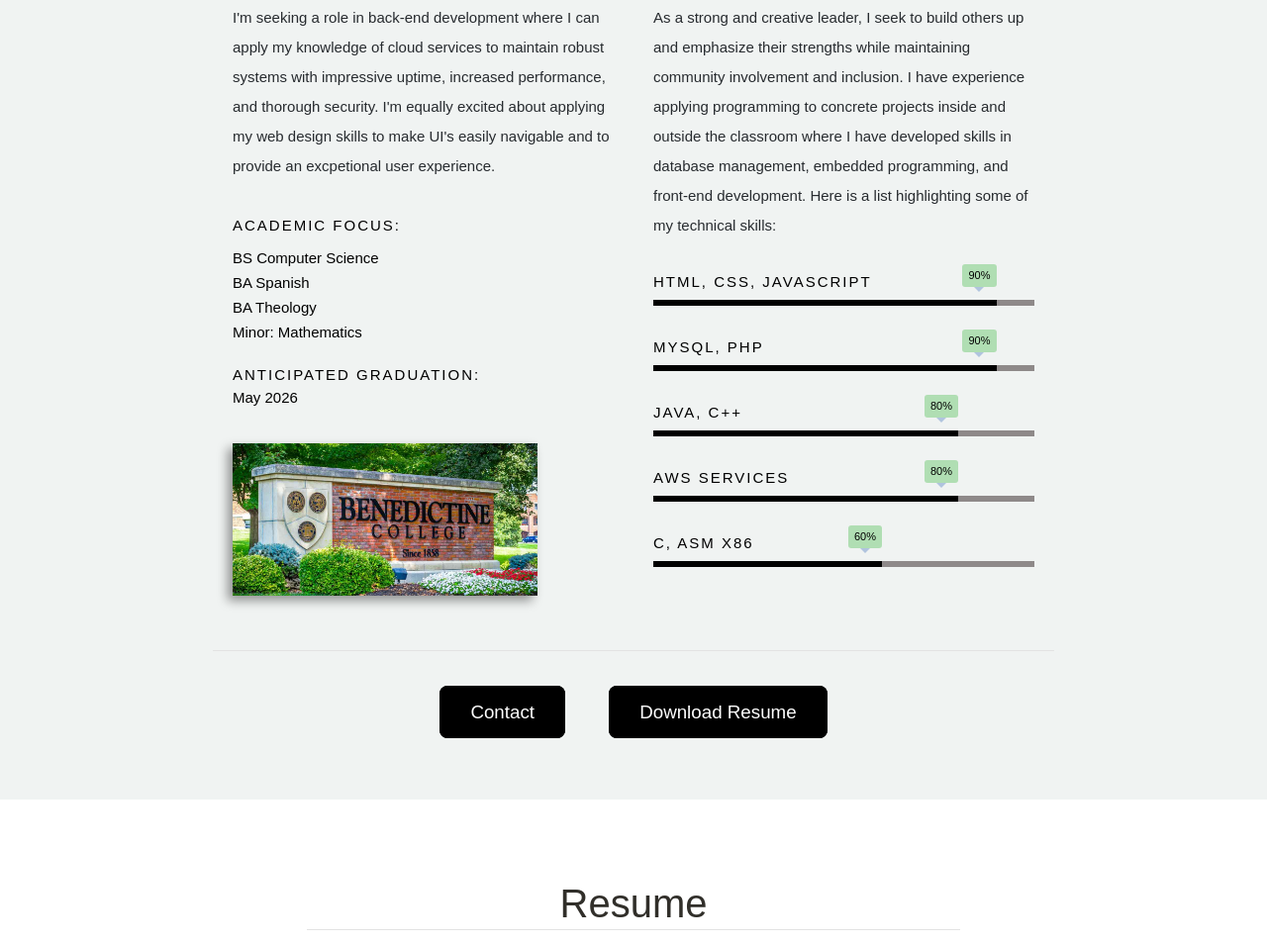
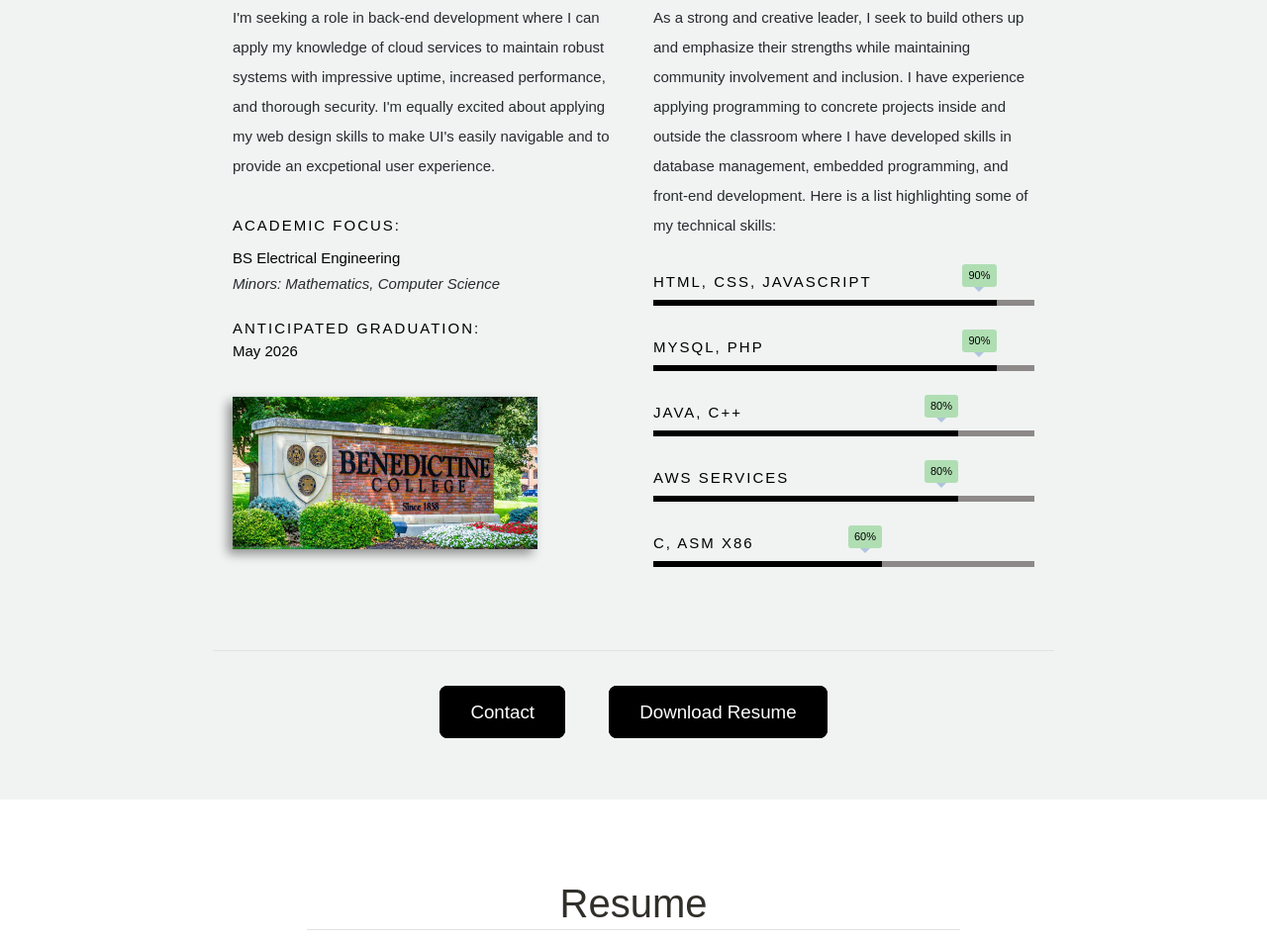
Before and after one commit to jmorr04/jmorr04.github.io, a plain HTML site: page index.html in a window 1280 px wide. Shown: the part 1340-2294 px from the top of the page at 99% size. Drawn offline with nearby package versions, Linux system fonts and the light colour scheme; a script that the page names is missing; a web font is replaced by a local one.

Commit message:
Initial commit

```diff
--- a/index.html
+++ b/index.html
@@ -123,10 +123,8 @@
 	   <ul class="info-list">
                <li>
                   <strong>Academic Focus:</strong>
-                  <span style="display: block; margin-top: 10px;">BS Computer Science</span>
-                  <span style="display: block; margin-top: 10px;">BA Spanish</span>
-		            <span style="display: block; margin-top: 10px;">BA Theology</span>
-                  <span style="display: block; margin-top: 10px;">Minor: Mathematics</span>
+                  <span style="display: block; margin-top: 10px;">BS Electrical Engineering</span>
+                  <i style="display: block; margin-top: 10px;">Minors: Mathematics, Computer Science</i>
                </li>
                <li>
                   <strong>Anticipated Graduation:</strong>
```
